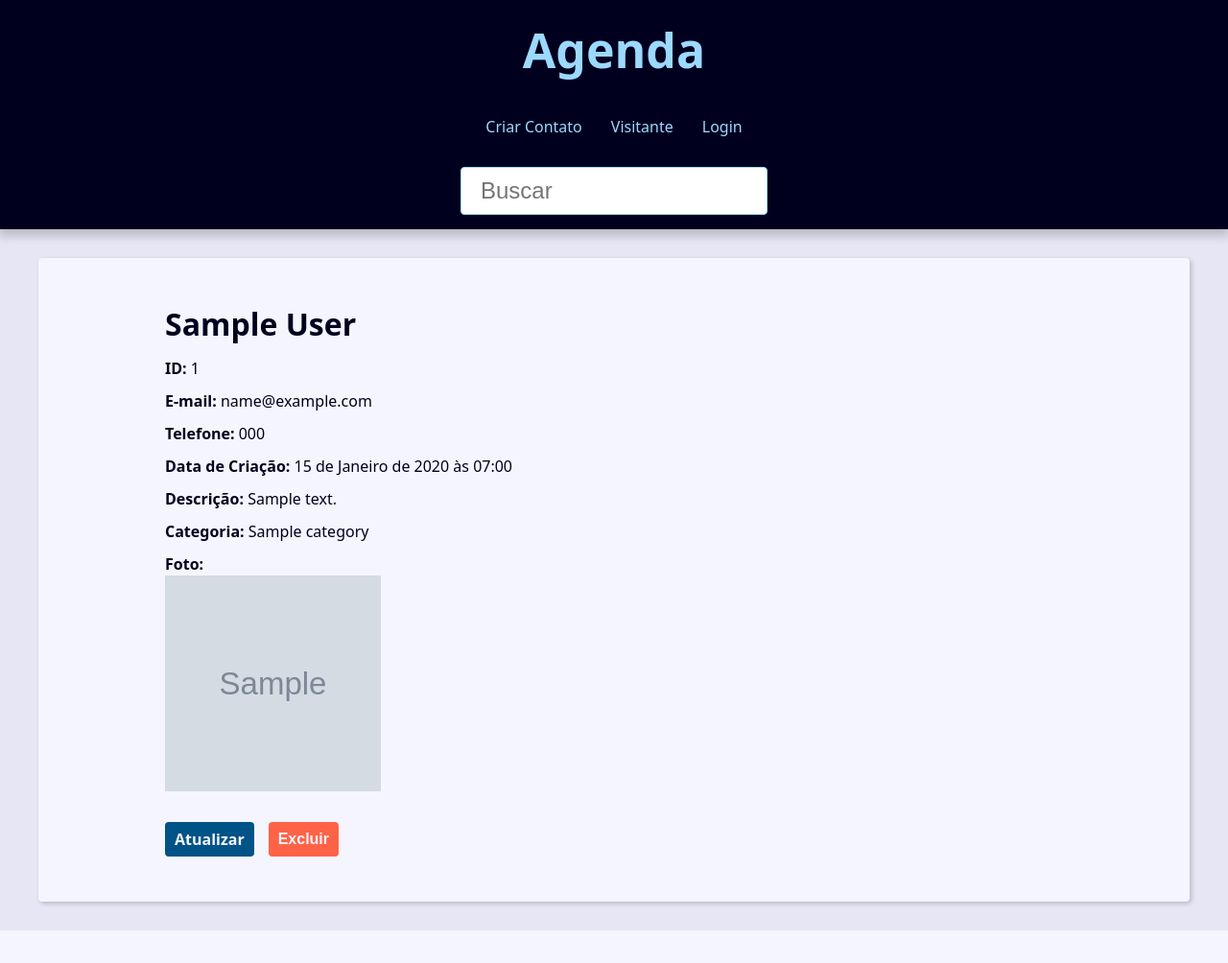
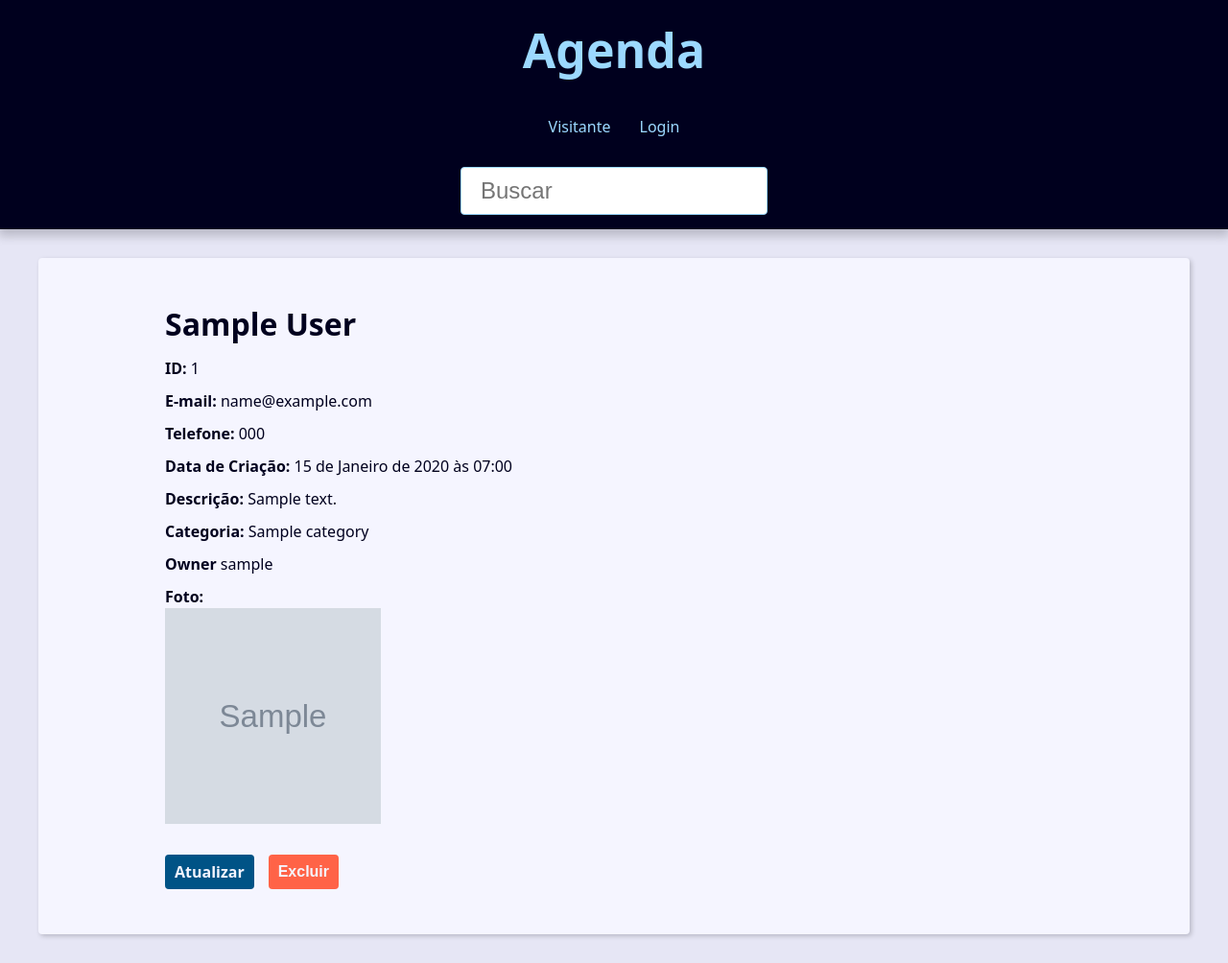
Before and after one commit to natan-ayres/Agenda-Django, a Django app: page /contact/1/ in a window 1280 px wide. Shown: the whole page at 96% size. Before the commit the page ends 970 px from the top, so only its background shows below. Run offline with Django 5.2, Linux system fonts and the light colour scheme; tables that the repository leaves empty hold one stand-in row (values such as "Sample post"); grey boxes marked "Sample" are stand-in pictures.

Commit message:
ADD: Contact OWNER
Agora contatos criados por Usuários terão o campo owner atrelado a eles, com o valor do Usuário, também condição de APENAS Usuários logados poderem criar contatos.

```diff
--- a/base_templates/global/partials/header.html
+++ b/base_templates/global/partials/header.html
@@ -6,20 +6,15 @@
     </h1>
     <nav class="menu">
         <ul class="menu-list">
-            <li class="menu-item">
-                <a href="{% url 'contact:create' %}" class="menu-link">
-                    Criar Contato
-                </a>
-            </li>
             {% if user.is_authenticated %}
                 <li class="menu-item">
-                    <a href="{% url 'contact:usercontact' %}" class="menu-link">
-                    {{ user.username }}
+                    <a href="{% url 'contact:create' %}" class="menu-link">
+                        Criar Contato
                     </a>
                 </li>
                 <li class="menu-item">
-                    <a href="{% url 'contact:logout' %}" class="menu-link">
-                        Logout
+                    <a href="{% url 'contact:usercontact' %}" class="menu-link">
+                    Perfil | {{ user.username }}
                     </a>
                 </li>
             {% else %}
--- a/contact/models.py
+++ b/contact/models.py
@@ -1,3 +1,5 @@
+from django.db.models.signals import pre_save
+from django.dispatch import receiver
 from django.db import models
 from django.utils import timezone
 from django.contrib.auth.models import User
@@ -27,9 +29,14 @@ class Contact(models.Model):
         blank=True, null=True,
         )
     owner = models.ForeignKey(
-        User, on_delete=models.SET_NULL,
+        User, on_delete=models.CASCADE,
         blank=True, null=True,
         )
 
     def __str__(self):
         return f'{self.first_name} {self.last_name}'
+
+@receiver(pre_save, sender=Contact)
+def set_contact_owner(sender, instance, **kwargs):
+        if not instance.owner_id:
+            instance.owner = instance._request_user
--- a/contact/templates/contact/contact.html
+++ b/contact/templates/contact/contact.html
@@ -12,6 +12,7 @@
     <p><b>Data de Criação:</b> {{ contact.created_date }}</p>
     <p><b>Descrição:</b> {{ contact.description }}</p>
     <p><b>Categoria:</b> {{ contact.category.name }}</p>
+    <p><b>Owner</b> {{ contact.owner }}</p>
     <div class="picture">
       <p><b>Foto:</b><img src="/{{ contact.picture }}" alt="" style="width: 225px; height: 225px;"></p>
     </div>
--- a/contact/views_form.py
+++ b/contact/views_form.py
@@ -1,6 +1,7 @@
 from typing import Any, Dict
 from django.contrib import messages
 from django import forms
+from django.contrib.auth.decorators import login_required
 from django.core.exceptions import ValidationError
 from django.core.paginator import Paginator
 from django.db.models import Q
@@ -21,7 +22,9 @@ def create(request):
         }
 
         if form.is_valid():
-            contact = form.save()
+            contact = form.save(commit=False)
+            contact.owner = request.user
+            contact.save()
             messages.success(request, 'Contato Criado')
             return redirect('contact:contact', contact_id=contact.pk)
 
```
Also changed, not shown: contact/templates/contact/create.html (+9 -0 lines).
